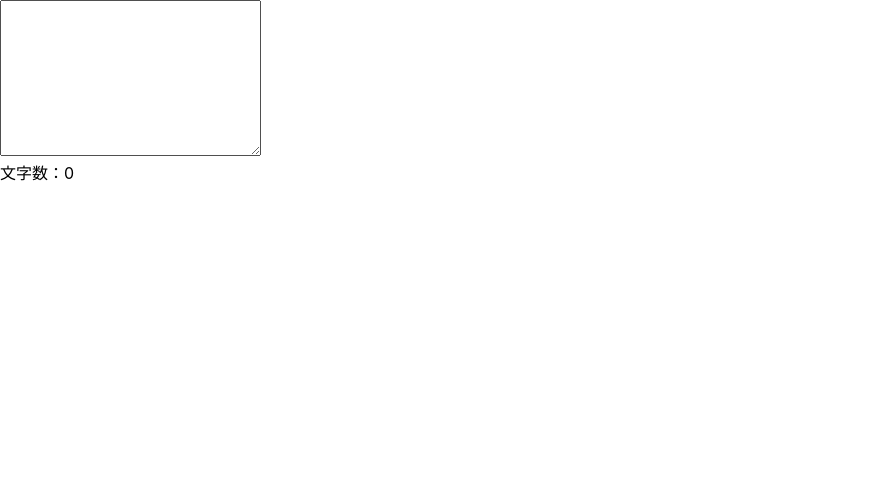
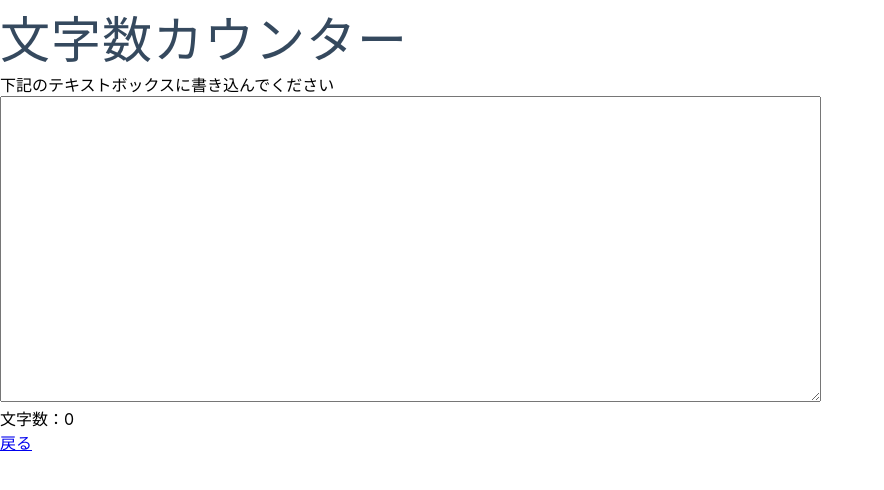
Before and after one commit to Lockdef/tools, a Nuxt app: page /char_counter in a window 1280 px wide. Shown: the top 490 px of the page, without its empty margins (0-884 px from the left). Built offline with nearby package versions, Linux system fonts and the light colour scheme.

Commit message:
✨文字数カウンターのスタイリング実装

```diff
--- a/pages/char_counter.vue
+++ b/pages/char_counter.vue
@@ -1,7 +1,10 @@
 <template>
   <div>
-    <textarea v-model="text" name="text" id="text" cols="30" rows="10"></textarea>
+    <h1 class="title">文字数カウンター</h1>
+    <p>下記のテキストボックスに書き込んでください</p>
+    <textarea v-model="text" name="text" id="text" cols="100" rows="20"></textarea>
     <p>文字数：{{text.length}}</p>
+    <a href="/list">戻る</a>
   </div>
 </template>
 
@@ -15,3 +18,15 @@ export default Vue.extend({
   }
 })
 </script>
+
+<style scoped>
+.title {
+  font-family: 'Quicksand', 'Source Sans Pro', -apple-system, BlinkMacSystemFont,
+    'Segoe UI', Roboto, 'Helvetica Neue', Arial, sans-serif;
+  display: block;
+  font-weight: 300;
+  font-size: 50px;
+  color: #35495e;
+  letter-spacing: 1px;
+}
+</style>
```
